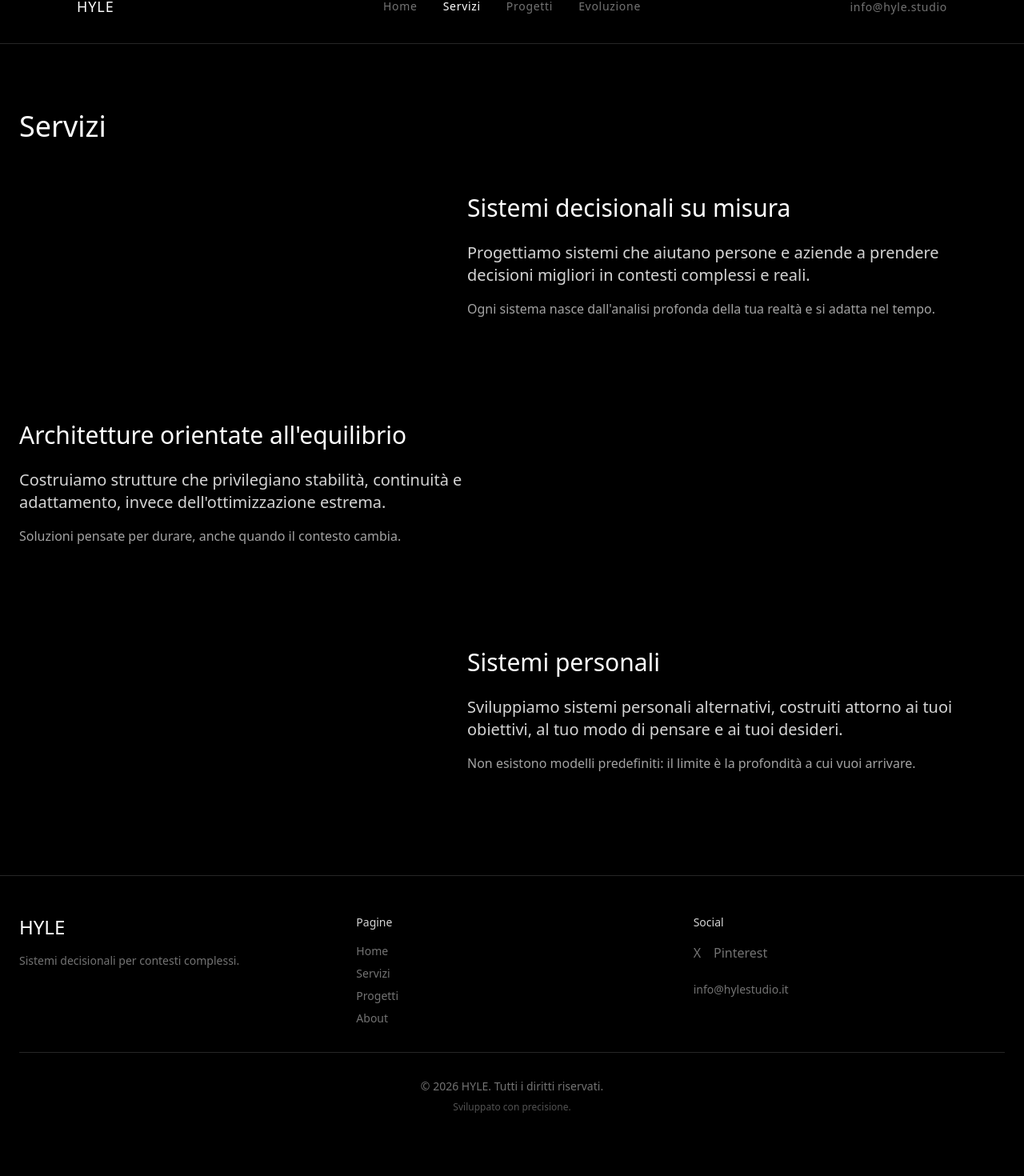
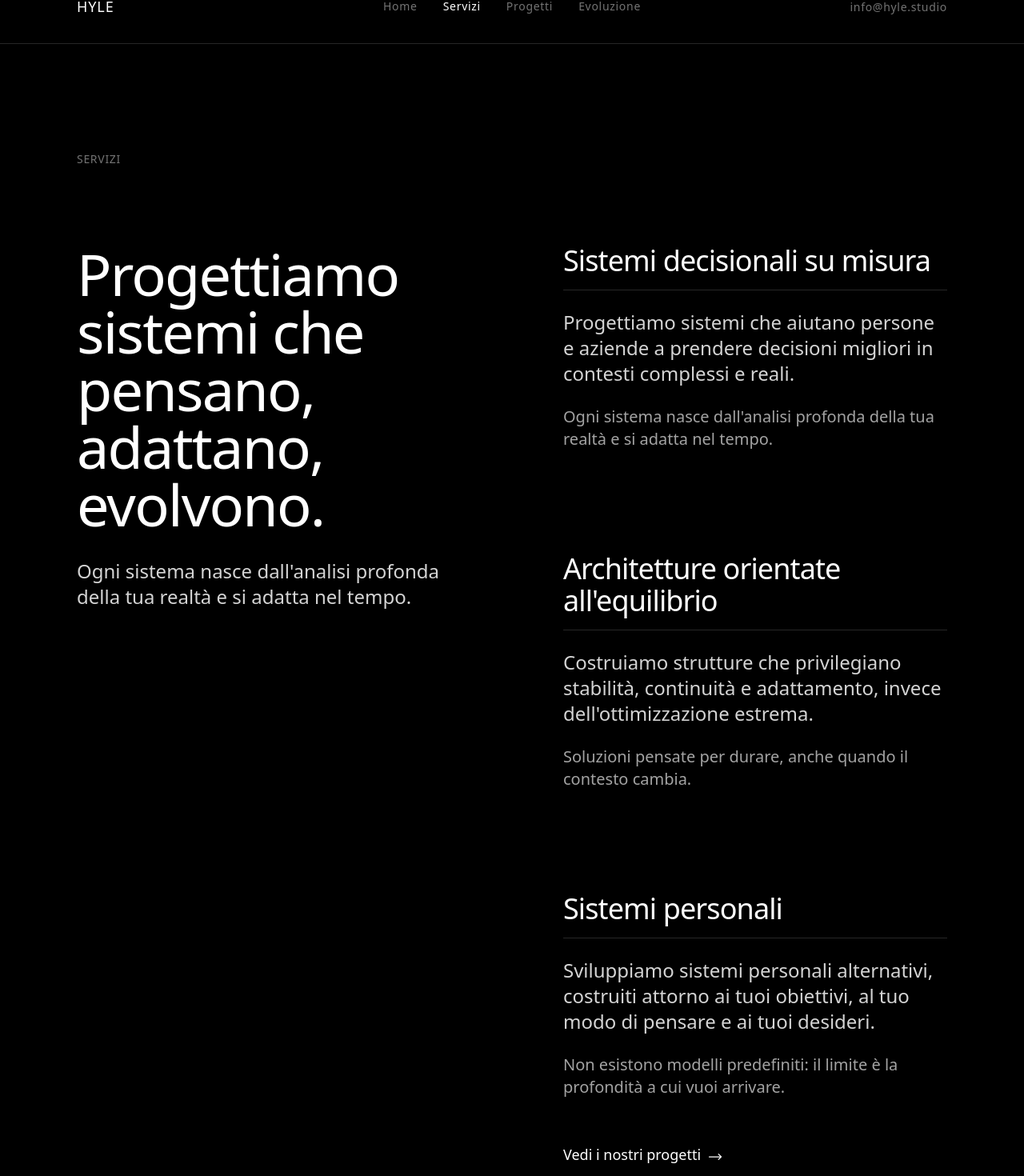
Before and after one commit to paologua/hyle-studio-new, a Next.js app: page /servizi in a window 1280 px wide. Shown: the part 38-1508 px from the top of the page at 80% size. Before the commit the page ends 1478 px from the top, so only its background shows below. Built offline with nearby package versions, Linux system fonts and the light colour scheme.

Commit message:
Update page.tsx

```diff
--- a/app/servizi/page.tsx
+++ b/app/servizi/page.tsx
@@ -1,43 +1,170 @@
+// app/servizi/page.tsx
+import Link from 'next/link';
+
 export default function ServiziPage() {
-  const services = [
-    {
-      title: 'Sistemi decisionali su misura',
-      position: 'right',
-      description: 'Progettiamo sistemi che aiutano persone e aziende a prendere decisioni migliori in contesti complessi e reali.',
-      details: 'Ogni sistema nasce dall\'analisi profonda della tua realtà e si adatta nel tempo.'
-    },
-    {
-      title: 'Architetture orientate all\'equilibrio',
-      position: 'left',
-      description: 'Costruiamo strutture che privilegiano stabilità, continuità e adattamento, invece dell\'ottimizzazione estrema.',
-      details: 'Soluzioni pensate per durare, anche quando il contesto cambia.'
-    },
-    {
-      title: 'Sistemi personali',
-      position: 'right',
-      description: 'Sviluppiamo sistemi personali alternativi, costruiti attorno ai tuoi obiettivi, al tuo modo di pensare e ai tuoi desideri.',
-      details: 'Non esistono modelli predefiniti: il limite è la profondità a cui vuoi arrivare.'
-    }
-  ]
+  return (
+    <div className="min-h-screen bg-black text-white">
+      {/* Hero Section */}
+      <section className="px-6 md:px-12 lg:px-24 py-32">
+        <div className="max-w-7xl mx-auto">
+          <div className="mb-16 lg:mb-24">
+            <span className="text-sm text-gray-500 font-light tracking-wider">SERVIZI</span>
+          </div>
 
-  return (
-    <div className="pt-20">
-      <div className="container mx-auto px-6">
-        <h1 className="text-4xl font-light mb-16">Servizi</h1>
+          {/* Grid a 2 colonne */}
+          <div className="grid grid-cols-1 lg:grid-cols-2 gap-20 lg:gap-32">
 
-        {services.map((service, index) => (
-          <section
-            key={index}
-            className={`mb-32 ${service.position === 'left' ? 'md:pr-1/2' : 'md:pl-1/2'}`}
-          >
-            <div className={`max-w-2xl ${service.position === 'right' ? 'ml-auto' : ''}`}>
-              <h2 className="text-3xl font-light mb-6">{service.title}</h2>
-              <p className="text-xl text-gray-300 mb-4">{service.description}</p>
-              <p className="text-gray-400">{service.details}</p>
+            {/* Colonna SINISTRA - Titolo e introduzione */}
+            <div className="lg:sticky lg:top-32 lg:self-start">
+              <h1 className="text-5xl md:text-6xl lg:text-7xl font-light leading-[0.95] tracking-tight mb-8">
+                Progettiamo sistemi che pensano, adattano, evolvono.
+              </h1>
+              <p className="text-xl md:text-2xl font-light text-gray-300 leading-relaxed">
+                Ogni sistema nasce dall&apos;analisi profonda della tua realtà e si adatta nel tempo.
+              </p>
             </div>
-          </section>
-        ))}
-      </div>
+
+            {/* Colonna DESTRA - Servizi */}
+            <div className="space-y-32">
+
+              {/* Servizio 1 - Posizione DX */}
+              <div className="max-w-2xl ml-auto">
+                <div className="space-y-6">
+                  <div className="pb-4 border-b border-gray-800">
+                    <h2 className="text-3xl md:text-4xl font-light tracking-tight">
+                      Sistemi decisionali su misura
+                    </h2>
+                  </div>
+                  <p className="text-xl md:text-2xl font-light text-gray-300 leading-relaxed">
+                    Progettiamo sistemi che aiutano persone e aziende a prendere decisioni migliori in contesti complessi e reali.
+                  </p>
+                  <p className="text-lg md:text-xl font-light text-gray-400 leading-relaxed">
+                    Ogni sistema nasce dall&apos;analisi profonda della tua realtà e si adatta nel tempo.
+                  </p>
+                </div>
+              </div>
+
+              {/* Servizio 2 - Posizione SX */}
+              <div className="max-w-2xl">
+                <div className="space-y-6">
+                  <div className="pb-4 border-b border-gray-800">
+                    <h2 className="text-3xl md:text-4xl font-light tracking-tight">
+                      Architetture orientate all&apos;equilibrio
+                    </h2>
+                  </div>
+                  <p className="text-xl md:text-2xl font-light text-gray-300 leading-relaxed">
+                    Costruiamo strutture che privilegiano stabilità, continuità e adattamento, invece dell&apos;ottimizzazione estrema.
+                  </p>
+                  <p className="text-lg md:text-xl font-light text-gray-400 leading-relaxed">
+                    Soluzioni pensate per durare, anche quando il contesto cambia.
+                  </p>
+                </div>
+              </div>
+
+              {/* Servizio 3 - Posizione DX */}
+              <div className="max-w-2xl ml-auto">
+                <div className="space-y-6">
+                  <div className="pb-4 border-b border-gray-800">
+                    <h2 className="text-3xl md:text-4xl font-light tracking-tight">
+                      Sistemi personali
+                    </h2>
+                  </div>
+                  <p className="text-xl md:text-2xl font-light text-gray-300 leading-relaxed">
+                    Sviluppiamo sistemi personali alternativi, costruiti attorno ai tuoi obiettivi, al tuo modo di pensare e ai tuoi desideri.
+                  </p>
+                  <p className="text-lg md:text-xl font-light text-gray-400 leading-relaxed">
+                    Non esistono modelli predefiniti: il limite è la profondità a cui vuoi arrivare.
+                  </p>
+
+                  <div className="pt-8">
+                    <Link
+                      href="/progetti"
+                      className="inline-flex items-center gap-2 text-lg font-light hover:text-gray-300 transition-colors group"
+                    >
+                      <span className="border-b border-transparent group-hover:border-gray-300 pb-1">
+                        Vedi i nostri progetti
+                      </span>
+                      <svg
+                        className="w-5 h-5 transform group-hover:translate-x-1 transition-transform"
+                        fill="none"
+                        stroke="currentColor"
+                        viewBox="0 0 24 24"
+                      >
+                        <path strokeLinecap="round" strokeLinejoin="round" strokeWidth={1.5} d="M17 8l4 4m0 0l-4 4m4-4H3" />
+                      </svg>
+                    </Link>
+                  </div>
+                </div>
+              </div>
+
+            </div>
+          </div>
+        </div>
+      </section>
+
+      {/* Process Section */}
+      <section className="px-6 md:px-12 lg:px-24 py-24 border-t border-gray-800">
+        <div className="max-w-7xl mx-auto">
+          <div className="grid grid-cols-1 lg:grid-cols-2 gap-20">
+
+            {/* Colonna SINISTRA */}
+            <div>
+              <h2 className="text-3xl md:text-4xl font-light tracking-tight mb-8">
+                Il nostro approccio
+              </h2>
+            </div>
+
+            {/* Colonna DESTRA */}
+            <div className="space-y-12">
+              <div className="space-y-4">
+                <h3 className="text-xl font-light text-gray-300">
+                  Analisi profonda
+                </h3>
+                <p className="text-lg font-light text-gray-400 leading-relaxed">
+                  Comprendiamo il tuo contesto, obiettivi e vincoli prima di proporre soluzioni.
+                </p>
+              </div>
+
+              <div className="space-y-4">
+                <h3 className="text-xl font-light text-gray-300">
+                  Progettazione iterativa
+                </h3>
+                <p className="text-lg font-light text-gray-400 leading-relaxed">
+                  Sviluppiamo prototipi e li perfezioniamo attraverso cicli di feedback.
+                </p>
+              </div>
+
+              <div className="space-y-4">
+                <h3 className="text-xl font-light text-gray-300">
+                  Adattamento continuo
+                </h3>
+                <p className="text-lg font-light text-gray-400 leading-relaxed">
+                  I sistemi evolvono con te, adattandosi ai cambiamenti del contesto.
+                </p>
+              </div>
+
+              <div className="pt-8">
+                <Link
+                  href="/about"
+                  className="inline-flex items-center gap-2 text-lg font-light hover:text-gray-300 transition-colors group"
+                >
+                  <span className="border-b border-transparent group-hover:border-gray-300 pb-1">
+                    Scopri la nostra evoluzione
+                  </span>
+                  <svg
+                    className="w-5 h-5 transform group-hover:translate-x-1 transition-transform"
+                    fill="none"
+                    stroke="currentColor"
+                    viewBox="0 0 24 24"
+                  >
+                    <path strokeLinecap="round" strokeLinejoin="round" strokeWidth={1.5} d="M17 8l4 4m0 0l-4 4m4-4H3" />
+                  </svg>
+                </Link>
+              </div>
+            </div>
+          </div>
+        </div>
+      </section>
     </div>
-  )
+  );
 }
```
